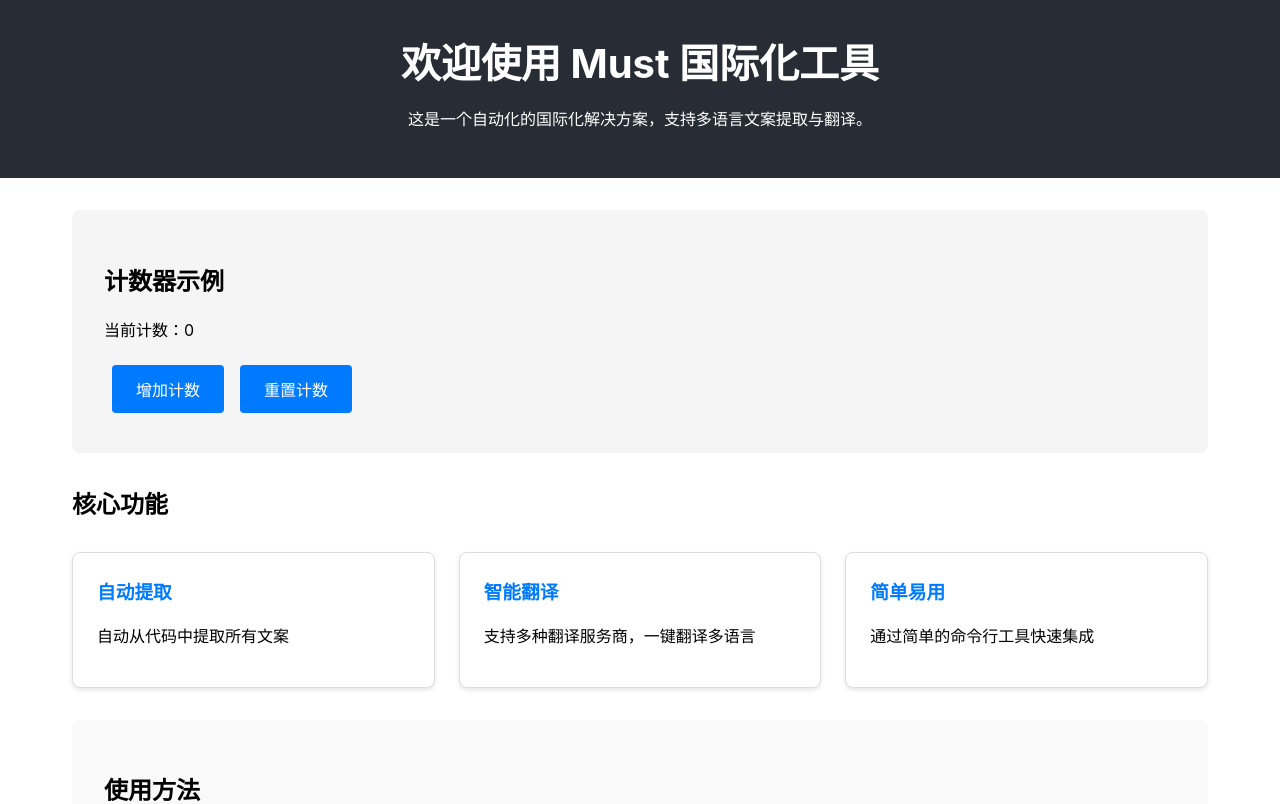
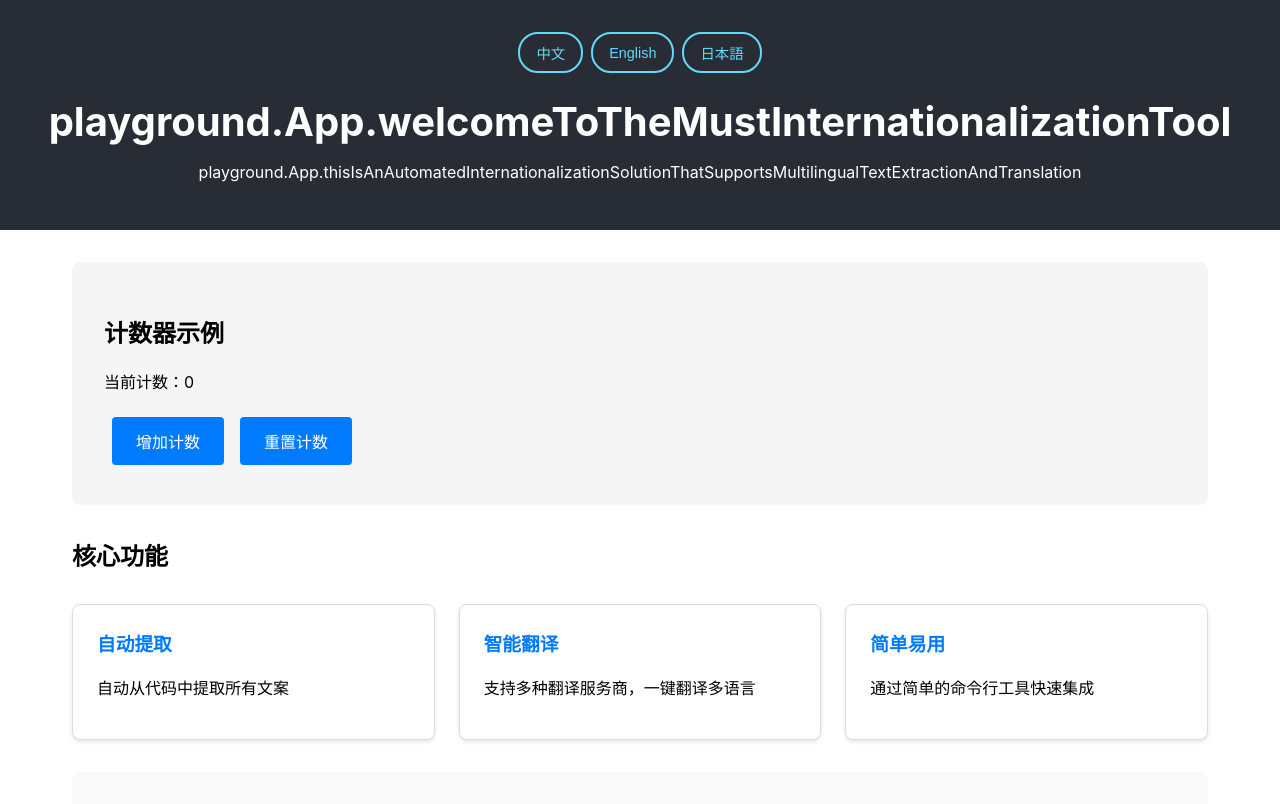
Before and after one commit to wzc520pyfm/must, a React (Vite) app in the folder playground/: page / in a window 1280 px wide. Shown: the top 804 px of the page. Built offline with nearby package versions, Linux system fonts and the light colour scheme.

Commit message:
feat: enhance internationalization support by integrating i18next and adding language switcher functionality

```diff
--- a/playground/must.config.js
+++ b/playground/must.config.js
@@ -23,7 +23,7 @@
   ],
   // 代码转换配置
   transform: {
-    enabled: false,  // 暂时关闭自动转换，先看 key 生成
+    enabled: true,  // 开启自动转换
     importStatement: "import { useTranslation } from 'react-i18next';",
     wrapperFunction: 't',
   }
--- a/playground/package.json
+++ b/playground/package.json
@@ -12,8 +12,10 @@
     "translate": "must translate"
   },
   "dependencies": {
+    "i18next": "^25.6.3",
     "react": "^18.2.0",
-    "react-dom": "^18.2.0"
+    "react-dom": "^18.2.0",
+    "react-i18next": "^16.3.5"
   },
   "devDependencies": {
     "@types/react": "^18.2.43",
--- a/playground/src/App.css
+++ b/playground/src/App.css
@@ -14,6 +14,35 @@
 .App-header h1 {
   margin: 0 0 1rem 0;
   font-size: 2.5rem;
+}
+
+/* 语言切换器样式 */
+.language-switcher {
+  display: flex;
+  justify-content: center;
+  gap: 0.5rem;
+  margin-bottom: 1.5rem;
+}
+
+.language-switcher button {
+  padding: 0.5rem 1rem;
+  font-size: 0.9rem;
+  border: 2px solid #61dafb;
+  border-radius: 20px;
+  background: transparent;
+  color: #61dafb;
+  cursor: pointer;
+  transition: all 0.2s ease;
+}
+
+.language-switcher button:hover {
+  background: rgba(97, 218, 251, 0.1);
+}
+
+.language-switcher button.active {
+  background: #61dafb;
+  color: #282c34;
+  font-weight: bold;
 }
 
 .main-content {
--- a/playground/src/App.tsx
+++ b/playground/src/App.tsx
@@ -1,14 +1,44 @@
 import React, { useState } from "react";
+import { useTranslation } from "react-i18next";
 import "./App.css";
 
 function App() {
   const [count, setCount] = useState(0);
+  const { t, i18n } = useTranslation();
+
+  const changeLanguage = (lang: string) => {
+    i18n.changeLanguage(lang);
+  };
 
   return (
     <div className="App">
       <header className="App-header">
-        <h1>欢迎使用 Must 国际化工具</h1>
-        <p>这是一个自动化的国际化解决方案，支持多语言文案提取与翻译。</p>
+        <div className="language-switcher">
+          <button
+            onClick={() => changeLanguage("zh-CN")}
+            className={i18n.language === "zh-CN" ? "active" : ""}
+          >
+            中文
+          </button>
+          <button
+            onClick={() => changeLanguage("en")}
+            className={i18n.language === "en" ? "active" : ""}
+          >
+            English
+          </button>
+          <button
+            onClick={() => changeLanguage("ja")}
+            className={i18n.language === "ja" ? "active" : ""}
+          >
+            日本語
+          </button>
+        </div>
+        <h1>{t("playground.App.welcomeToTheMustInternationalizationTool")}</h1>
+        <p>
+          {t(
+            "playground.App.thisIsAnAutomatedInternationalizationSolutionThatSupportsMultilingualTextExtractionAndTranslation"
+          )}
+        </p>
       </header>
 
       <main className="main-content">
--- a/playground/src/main.tsx
+++ b/playground/src/main.tsx
@@ -2,6 +2,9 @@
 import ReactDOM from 'react-dom/client';
 import App from './App';
 import './index.css';
+
+// 初始化 i18n
+import './i18n';
 
 ReactDOM.createRoot(document.getElementById('root')!).render(
   <React.StrictMode>
```
Also changed, not shown: 1 other file (tests, documents, lock files or other folders).
